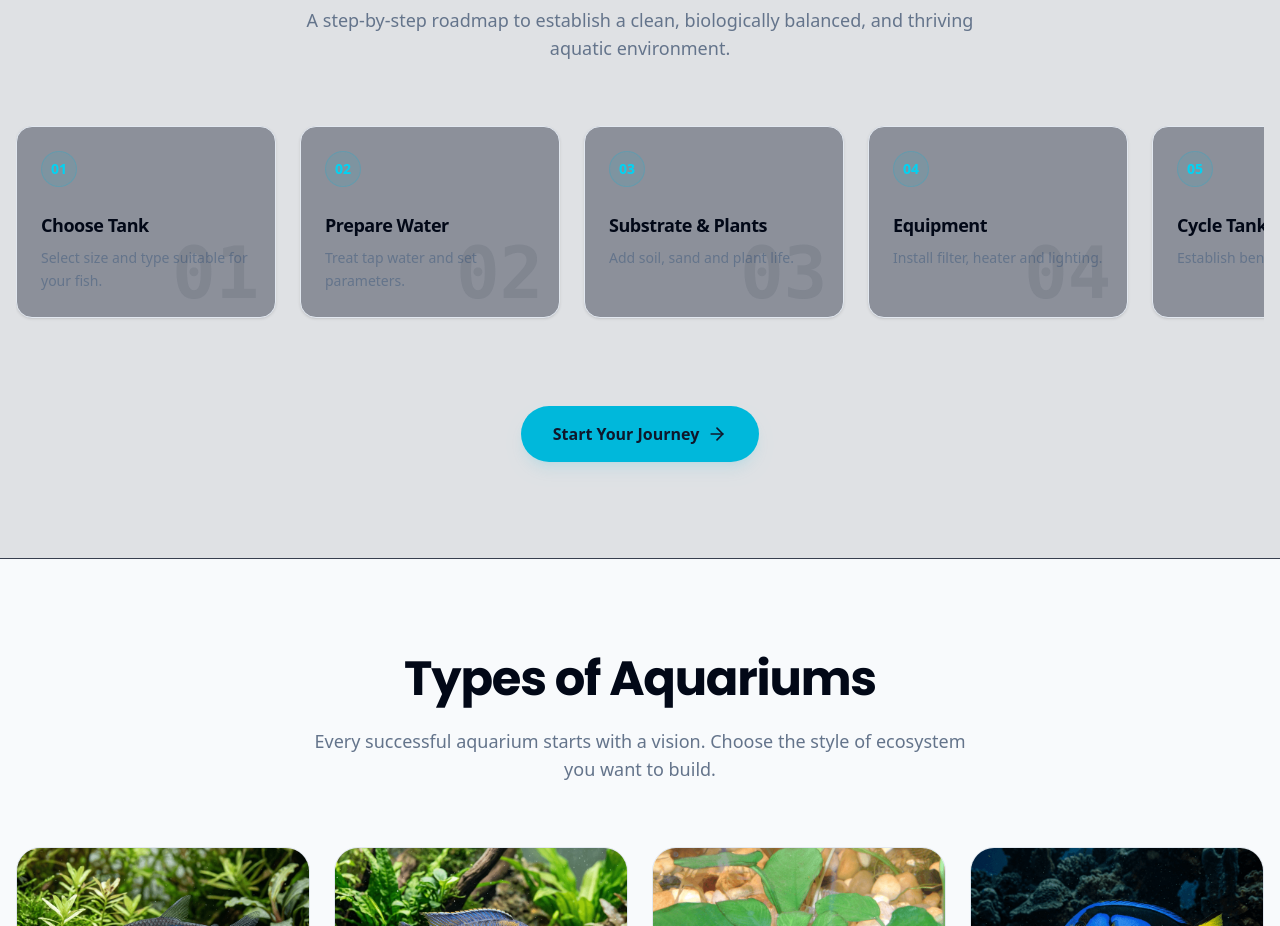
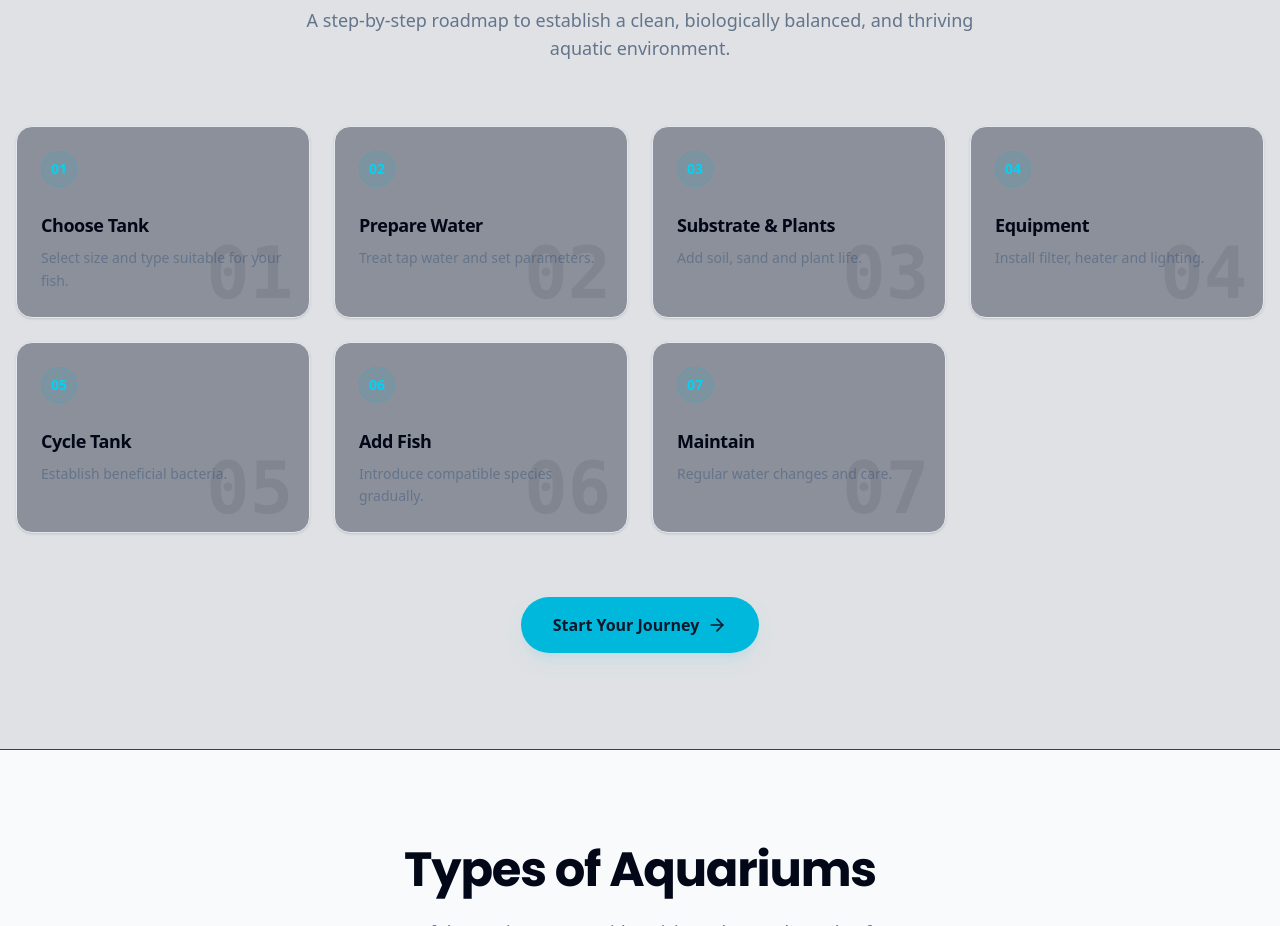
Before and after one commit to roshan773/AquaVersa, a Next.js app: page / in a window 1280 px wide. Shown: the part 1520-2446 px from the top of the page. Built offline with nearby package versions, Linux system fonts and the light colour scheme.

Commit message:
feat: add FirstAquariumTimeline component to display setup roadmap

```diff
--- a/components/home/FirstAquariumTimeline.tsx
+++ b/components/home/FirstAquariumTimeline.tsx
@@ -29,15 +29,15 @@ export default function FirstAquariumTimeline() {
           </p>
         </div>
 
-        {/* Horizontal scrollable timeline container on desktop */}
-        <div className="flex flex-col md:flex-row md:overflow-x-auto gap-6 pb-6 scrollbar-thin scrollbar-thumb-slate-800 scrollbar-track-transparent">
+        {/* Responsive Grid layout (stacked on mobile, 2/3/4 cols on larger devices) */}
+        <div className="grid grid-cols-1 sm:grid-cols-2 md:grid-cols-3 lg:grid-cols-4 gap-6">
           {steps.map((s, i) => {
             const stepNum = i + 1;
             const stepFormatted = stepNum < 10 ? `0${stepNum}` : `${stepNum}`;
             return (
               <div
                 key={i}
-                className="flex-1 min-w-[240px] md:min-w-[260px] relative overflow-hidden group p-6 rounded-2xl bg-slate-900/40 dark:bg-slate-950/20 border border-slate-850 hover:bg-slate-900/70 transition-all duration-500 hover:border-cyan-500/30 transform hover:-translate-y-1 shadow-sm flex flex-col justify-between"
+                className="relative overflow-hidden group p-6 rounded-2xl bg-slate-900/40 dark:bg-slate-950/20 border border-slate-850 hover:bg-slate-900/70 transition-all duration-500 hover:border-cyan-500/30 transform hover:-translate-y-1 shadow-sm flex flex-col justify-between min-h-[180px]"
               >
                 {/* Background watermarked step number */}
                 <span className="absolute right-4 bottom-2 text-7xl font-extrabold text-slate-800/10 group-hover:text-cyan-500/5 select-none transition-colors duration-500 font-mono">
```
